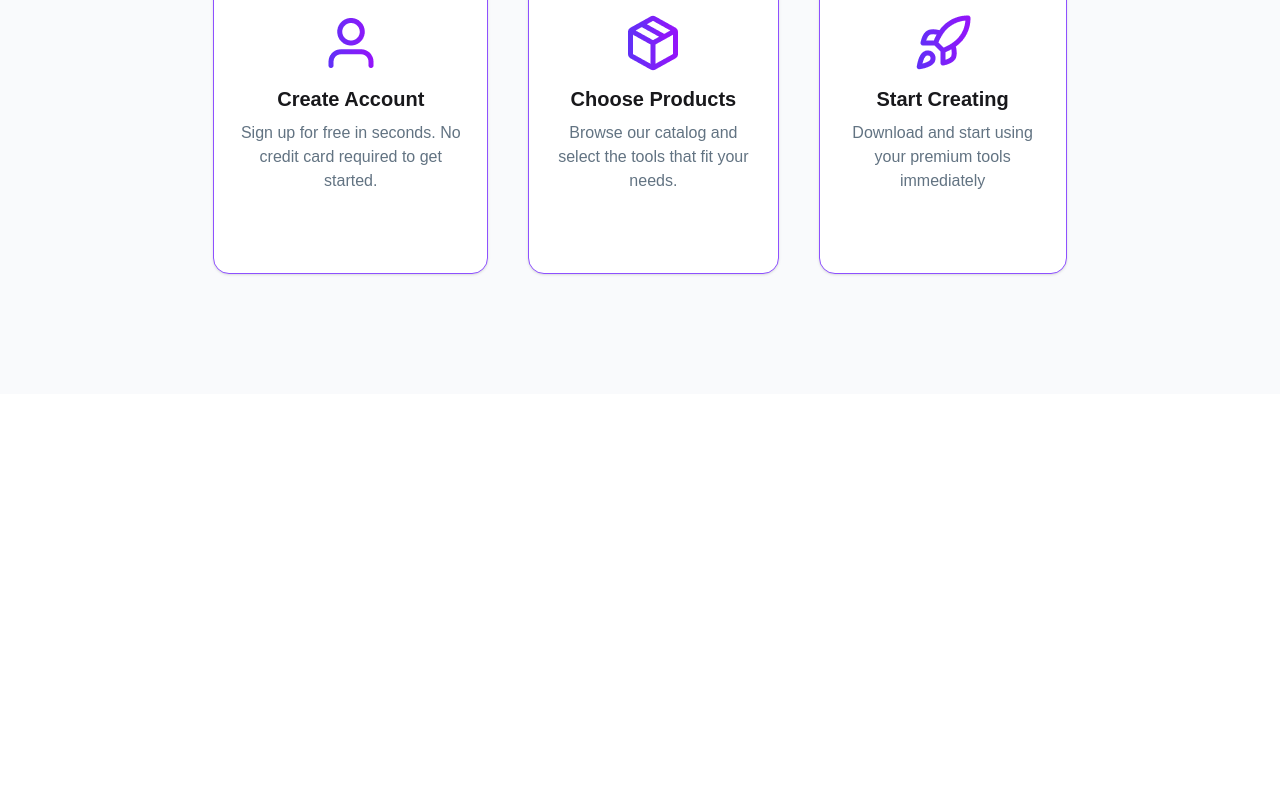
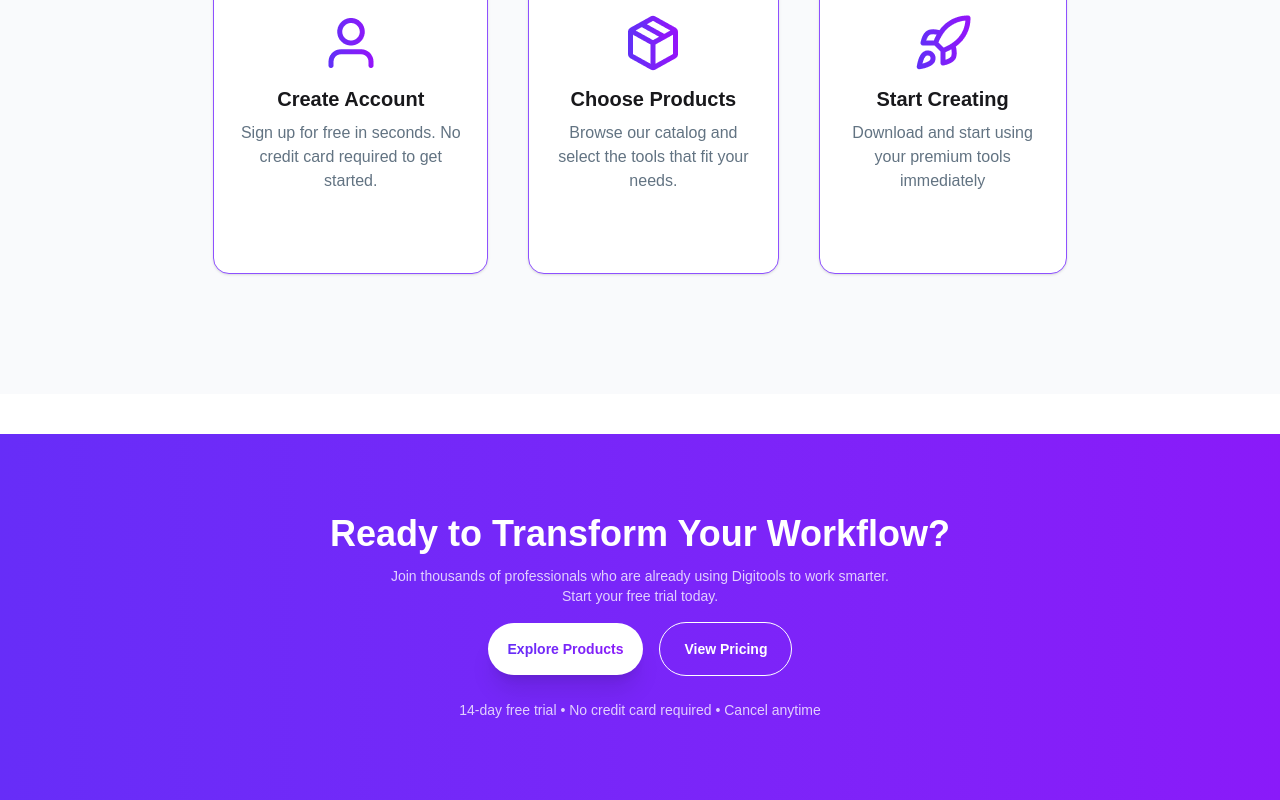
Before and after one commit to khadijarahmannupur-ctrl/Assienment-6, a React (Vite) app: page / in a window 1280 px wide. Shown: the part 3223-4023 px from the top of the page. Before the commit the page ends 3657 px from the top, so only its background shows below. Built offline with nearby package versions, Linux system fonts and the light colour scheme.

Commit message:
workflow section is complete

```diff
--- a/src/App.jsx
+++ b/src/App.jsx
@@ -7,6 +7,7 @@ import { ToastContainer } from 'react-toastify';
 import Banner from './component/Banner';
 import Rating from './component/Rating';
 import Steps from './component/Steps';
+import Workflow from './component/Workflow';
 
 const fetchProductsData = async ()=> {
   const res = await fetch('/productsData.json');
@@ -26,6 +27,7 @@ function App() {
       <MainSection productsPromise={productsPromise} cartIncrease={cartIncrease} setCartIncrease={setCartIncrease}>
       </MainSection>
       <Steps></Steps>
+      <Workflow></Workflow>
 
        <ToastContainer />
     </>
--- /dev/null
+++ b/src/component/Workflow.jsx
@@ -0,0 +1,27 @@
+import React from 'react';
+
+const Workflow = () => {
+    return (
+        <div className='bg-linear-to-r from-[#672df8] to-[#8a1af9] py-10 md:py-20 '>
+            <div>
+                <div className='text-center text-white space-y-3 mx-3'>
+                    <h1 className='text-3xl text-white md:text-4xl font-bold'> Ready to Transform Your Workflow?</h1>
+                    <p className='font-extralight text-sm text-[#ffffffc8]'>Join thousands of professionals who are already using Digitools to work smarter. <br />Start your free trial today.</p>
+                </div>
+                <div className="flex justify-center items-center gap-4 pt-4">
+                    <button className="bg-white px-5 py-4 rounded-full font-semibold text-sm shadow-xl flex items-center gap-3">
+                        <span className='bg-linear-to-r from-[#672df8] to-[#8a1af9] text-transparent bg-clip-text '>Explore Products</span>
+                    </button>
+                    <button className='flex items-center gap-3 px-6 py-4 rounded-full font-semibold text-sm border border-white  bg-clip-text bg-linear-to-r from-[#672df8] to-[#8a1af9]  text-white'>
+                        View Pricing
+                    </button>
+                </div>
+                <div>
+                    <p className='text-center  mt-6 font-extralight text-sm text-[#ffffffc8]'>14-day free trial • No credit card required • Cancel anytime</p>
+                </div>
+            </div>
+        </div>
+    );
+};
+
+export default Workflow;
```
